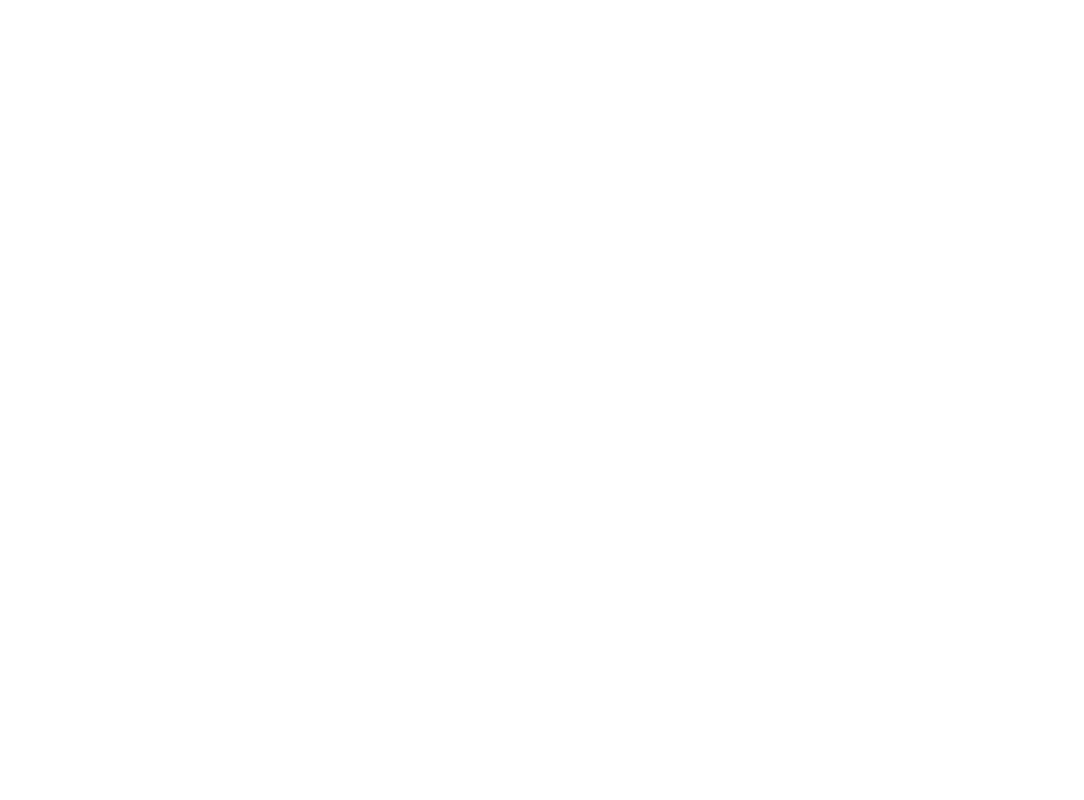
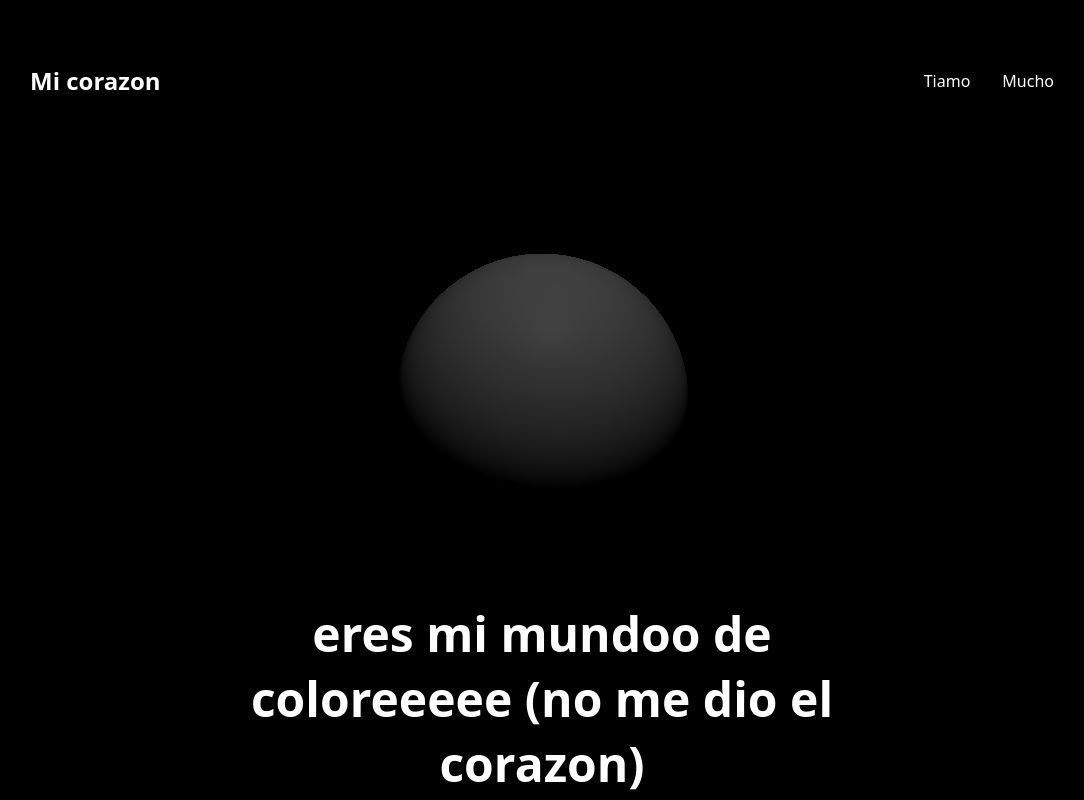
Before and after one commit to Jkose7/Sphere.three.js, a website built with Vite: page index.html in a window 1280 px wide. Shown: the whole page, without its empty margins (98-1182 px from the left). Built offline with nearby package versions, Linux system fonts and the light colour scheme; animation ran at ten frames a second.

Commit message:
project three

```diff
--- a/index.html
+++ b/index.html
@@ -1,13 +1,30 @@
 <!doctype html>
 <html lang="en">
+
 <head>
   <meta charset="UTF-8" />
   <link rel="icon" type="image/svg+xml" href="/vite.svg" />
   <meta name="viewport" content="width=device-width, initial-scale=1.0" />
+
+  <link rel="preconnect" href="https://fonts.googleapis.com">
+  <link rel="preconnect" href="https://fonts.gstatic.com" crossorigin>
+
   <title>Sphere</title>
 </head>
+
 <body>
-    <div id="app"></div>
+  <nav>
+    <h1>Mi corazon</h1>
+    <ul>
+      <li>Tiamo</li>
+      <li>Mucho</li>
+    </ul>
+  </nav>
+
+  <h1 class="title">eres mi mundoo de coloreeeee (no me dio el corazon)</h1>
+
+  <canvas class="webgl"></canvas>
   <script type="module" src="/main.js"></script>
 </body>
+
 </html>
--- a/main.js
+++ b/main.js
@@ -1,2 +1,155 @@
 import './style.css'
 import * as THREE from 'three'
+import gsap from 'gsap'
+import { OrbitControls } from 'three/examples/jsm/Addons.js'
+
+//BASIC
+
+//1. created scene
+const scene = new THREE.Scene()
+
+//2. defined geometrys and materials
+
+const x = 0, y = 0;
+
+const heartShape = new THREE.Shape();
+
+heartShape.moveTo(x + 5, y + 5);
+heartShape.bezierCurveTo(x + 5, y + 5, x + 4, y, x, y);
+heartShape.bezierCurveTo(x - 6, y, x - 6, y + 7, x - 6, y + 7);
+heartShape.bezierCurveTo(x - 6, y + 11, x - 3, y + 15.4, x + 5, y + 19);
+heartShape.bezierCurveTo(x + 12, y + 15.4, x + 16, y + 11, x + 16, y + 7);
+heartShape.bezierCurveTo(x + 16, y + 7, x + 16, y, x + 10, y);
+heartShape.bezierCurveTo(x + 7, y, x + 5, y + 5, x + 5, y + 5);
+
+const heart = new THREE.ShapeGeometry(heartShape);
+const heartMaterial = new THREE.MeshStandardMaterial({ color: 0x00ff00 });
+const mesh = new THREE.Mesh(heart, heartMaterial);
+mesh.scale.set(.3, .3, .3)
+
+// values -> 1: ratio, 2: widthSegments, 3: heigthSegments -- more smooth
+const geometry = new THREE.SphereGeometry(3, 64, 64)
+const material = new THREE.MeshStandardMaterial({
+  color: '#fff',
+  roughness: 0.5
+})
+
+//mesh the geometry and material
+const sphere = new THREE.Mesh(geometry, material)
+scene.add(sphere)
+
+// sizes
+
+const size = {
+  width: window.innerWidth,
+  height: window.innerHeight
+}
+
+// light
+const light = new THREE.PointLight(0xffffff, 10, 100)
+light.position.set(0, 10, 10)
+light.intensity = 20
+
+scene.add(light)
+
+//3. camera
+const camera = new THREE.PerspectiveCamera(45, size.width / size.height, 0.1, 100)
+camera.position.z = 20
+camera.lookAt(0, 0, 0);
+scene.add(camera)
+
+
+//4. Renderer
+const canvas = document.querySelector('.webgl')
+const renderer = new THREE.WebGLRenderer({ canvas })
+
+renderer.setSize(size.width, size.height)
+renderer.render(scene, camera)
+
+// controls
+const controls = new OrbitControls(camera, canvas)
+controls.enableDamping = true
+controls.target.set(0, 0, 0); // Establece el punto de enfoque en el centro de la escena
+controls.autoRotate = true
+controls.rotateSpeed = 5
+controls.enablePan = false
+controls.enableZoom = false
+
+//resize
+window.addEventListener("resize", () => {
+
+  //update sizes
+  size.width = window.innerWidth
+  size.height = window.innerHeight
+
+  //update camera and render
+  camera.aspect = size.width / size.height;
+  camera.updateProjectionMatrix()
+  renderer.setSize(size.width, size.height)
+})
+
+//timeline
+const tl = gsap.timeline({
+  defaults: {
+    duration: .8
+  }
+})
+
+tl.fromTo(
+  sphere.scale,
+  { z: 0, x: 0, y: 0 },
+  { z: 1, x: 1, y: 1 },
+)
+
+tl.fromTo(
+  'nav',
+  { y: '-100%' },
+  { y: '0%' }
+)
+
+tl.fromTo(
+  '.title',
+  { opacity: 0 },
+  { opacity: 1 }
+)
+
+
+//animation color
+let mouseDown = false
+let rgb = []
+
+window.addEventListener('mousedown', () => {
+  mouseDown = true
+})
+
+window.addEventListener('mouseup', () => {
+  mouseDown = false
+})
+
+window.addEventListener('mousemove', (e) => {
+  if (mouseDown) {
+    rgb = [
+      Math.round((e.pageX / size.width) * 255),
+      Math.round((e.pageY / size.height) * 255),
+      150,
+    ]
+
+    //animate
+    let newColor = new THREE.Color(`rgb(${rgb.join(",")})`)
+    gsap.to(sphere.material.color,
+      {
+        r: newColor.r,
+        g: newColor.g,
+        b: newColor.b
+      }
+    )
+  }
+})
+
+const animation = () => {
+  controls.update()
+  renderer.render(scene, camera)
+  window.requestAnimationFrame(animation)
+}
+
+animation()
--- a/style.css
+++ b/style.css
@@ -0,0 +1,57 @@
+* {
+  padding: 0;
+  margin: 0;
+  box-sizing: border-box;
+}
+
+body,
+html {
+  overflow: hidden;
+  font-family: system-ui, -apple-system, BlinkMacSystemFont, 'Segoe UI', Roboto, Oxygen, Ubuntu, Cantarell, 'Open Sans', 'Helvetica Neue', sans-serif
+}
+
+.webgl {
+  position: absolute;
+  top: 0;
+  left: 0;
+  z-index: 1;
+}
+
+nav {
+  color: white;
+  z-index: 2;
+  position: relative;
+  padding: 4rem 8rem;
+  display: flex;
+  justify-content: space-between;
+}
+
+nav ul {
+  list-style: none;
+  display: flex;
+  align-items: center;
+  gap: 2rem;
+}
+
+.title {
+  color: white;
+  position: absolute;
+  text-align: center;
+  z-index: 2;
+  font-size: 3rem;
+  left: 50%;
+  top: 80%;
+  transform: translate(-50%, -20%);
+}
+
+
+@media (max-width: 800px) {
+  .title {
+    font-size: 2rem;
+  }
+
+  nav {
+    position: relative;
+    padding: 1rem 3rem;
+  }
+}
```
Lines whose indentation alone changed are shown as unchanged.
